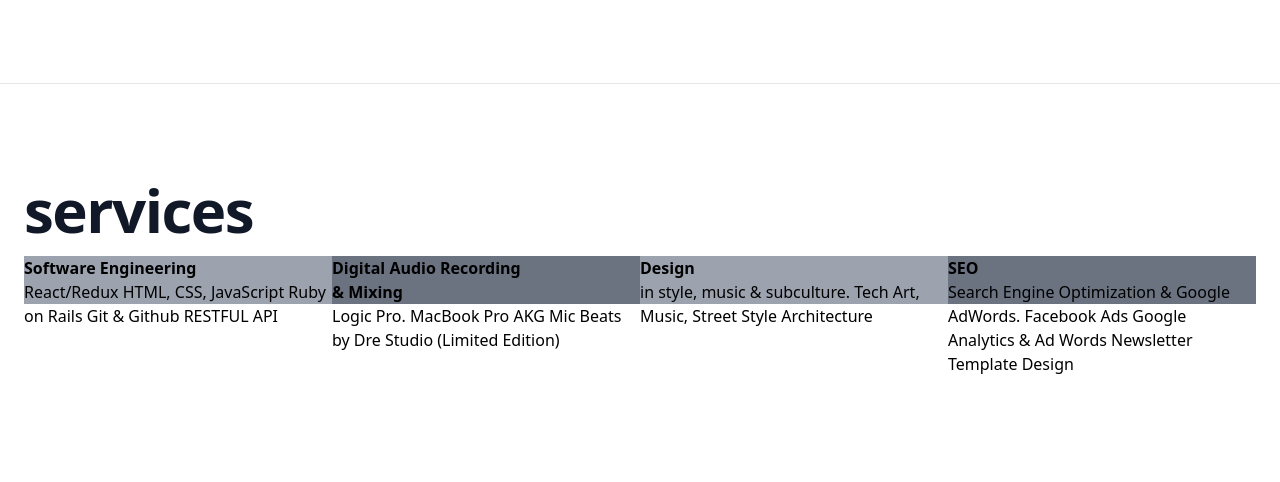
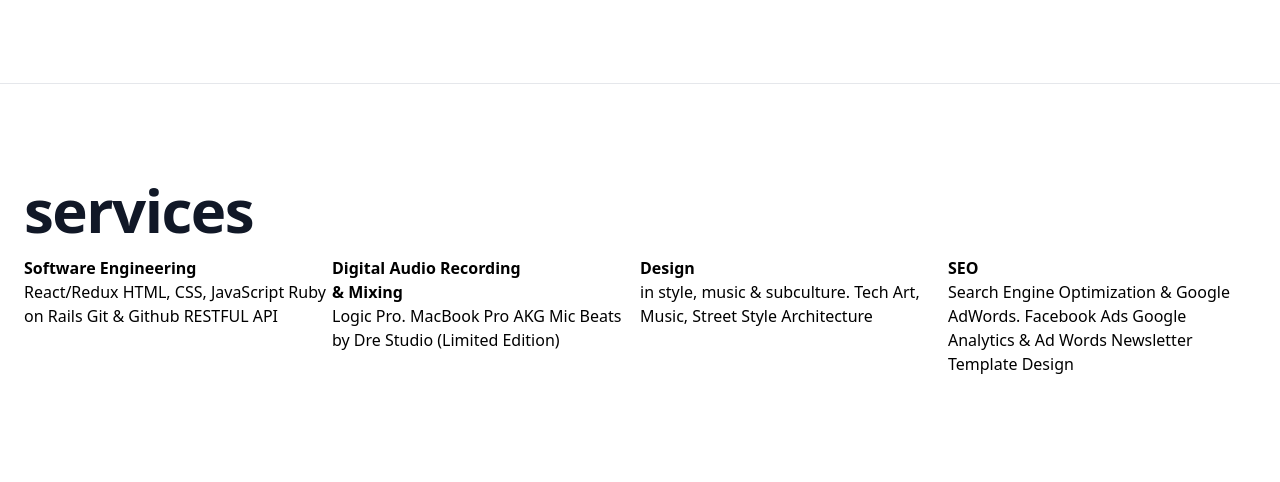
Before and after one commit to dwanerich/portfolio, a website: page services.html in a window 1280 px wide. Shown: the part 85-567 px from the top of the page. Drawn offline with nearby package versions, Linux system fonts and the light colour scheme; files that its build step writes are made by us from their sources.

Commit message:
remove services bg color

```diff
--- a/services.html
+++ b/services.html
@@ -143,7 +143,7 @@
           </p>
         </div>
         <div class="flex mb-4">
-          <div class="w-1/4 bg-gray-400 h-12">
+          <div class="w-1/4">
             <b>Software Engineering</b> <br>
 
               React/Redux
@@ -153,7 +153,7 @@
               RESTFUL API
 
           </div>
-          <div class="w-1/4 bg-gray-500 h-12">
+          <div class="w-1/4">
             <b>Digital Audio Recording <br>& Mixing</b> <br>
               Logic Pro.
 
@@ -163,7 +163,7 @@
 
           </div>
 
-          <div class="w-1/4 bg-gray-400 h-12">
+          <div class="w-1/4">
             <b>Design</b> <br>
               in style, music & subculture.
 
@@ -174,7 +174,7 @@
 
 
           </div>
-          <div class="w-1/4 bg-gray-500 h-12">
+          <div class="w-1/4">
             <b>SEO</b><br>
             Search Engine Optimization & Google AdWords.
 
```
